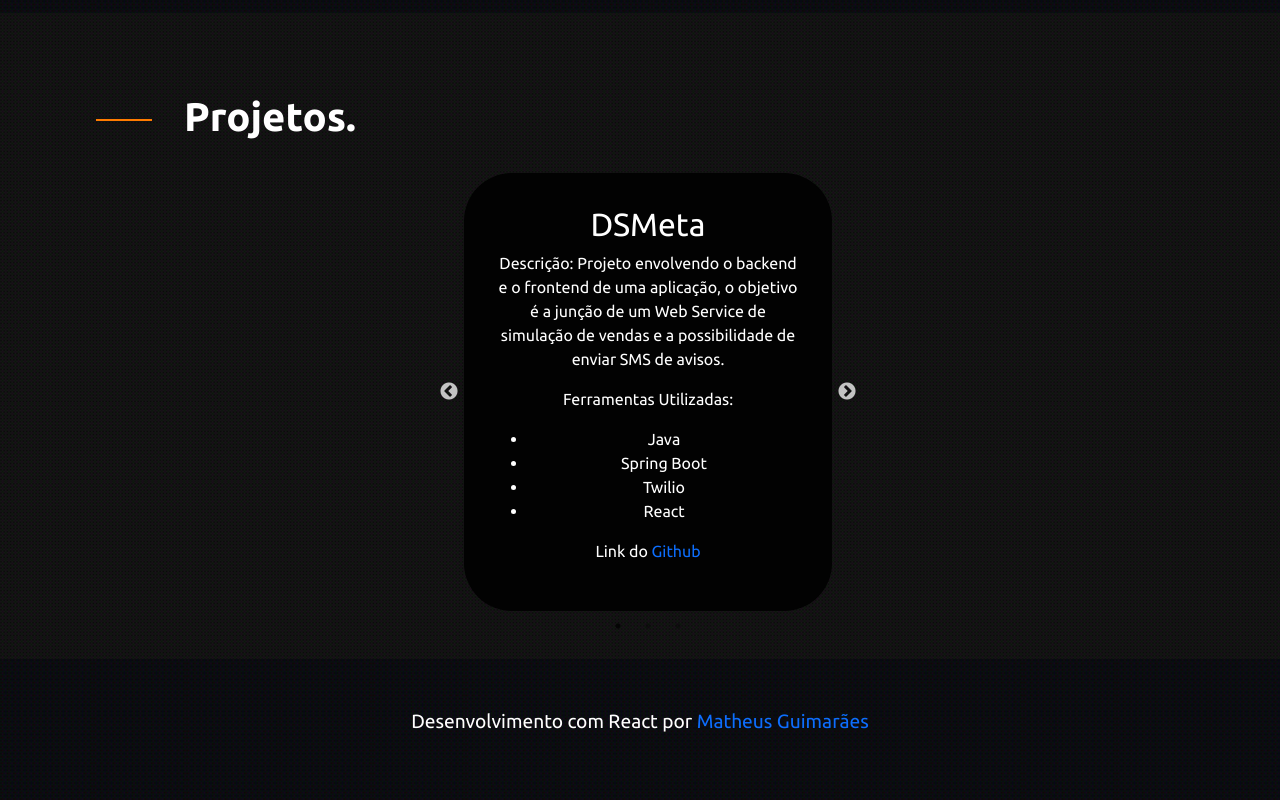
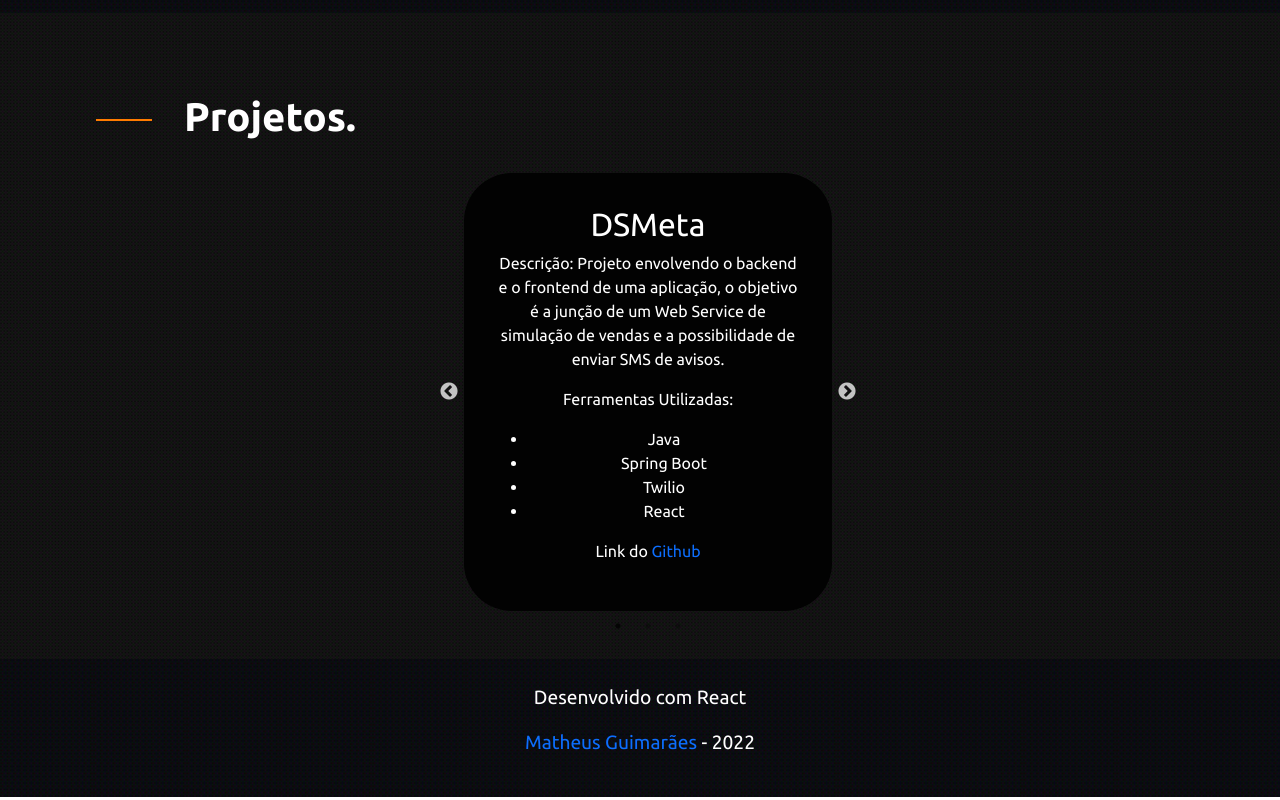
Before and after one commit to MatheusGamasG/portfolio, a React (Create React App) app: page / in a window 1280 px wide. Shown: the part 2440-3240 px from the top of the page. Built offline with nearby package versions, Linux system fonts and the light colour scheme.

Commit message:
Footer e Projetos tweaks

```diff
--- a/src/Footer/index.js
+++ b/src/Footer/index.js
@@ -7,14 +7,15 @@ export default function Footer() {
 
     return (
         <FooterDiv>
-            <p>Desenvolvimento com React por <a href="https://www.linkedin.com/in/matheus-gamas-g/">Matheus Guimarães</a></p>
+            <p>Desenvolvido com React</p>
+            <p><a href="https://www.linkedin.com/in/matheus-gamas-g/">Matheus Guimarães</a> - 2022</p>
         </FooterDiv>
     );
 }
 
 const FooterDiv = styled.div`
         background-image: url(${background});
-        padding: 3rem;
+        padding: 1.5rem 3rem;
         text-align: center;
         color: #FFFFFF;
         font-size: 1.2rem;
--- a/src/Projetos/index.js
+++ b/src/Projetos/index.js
@@ -6,7 +6,7 @@ import SimpleSlider from "../Carousel";
 function Projetos() {
 
     return (
-        <ProjetosContainer>
+        <ProjetosContainer id="projetos">
             <h2 className="projetos__titulo">Projetos.</h2>
             <div className="projetos__slider">
                 <SimpleSlider />
```
Also changed, not shown: 1 other file (tests, documents, lock files or other folders).
